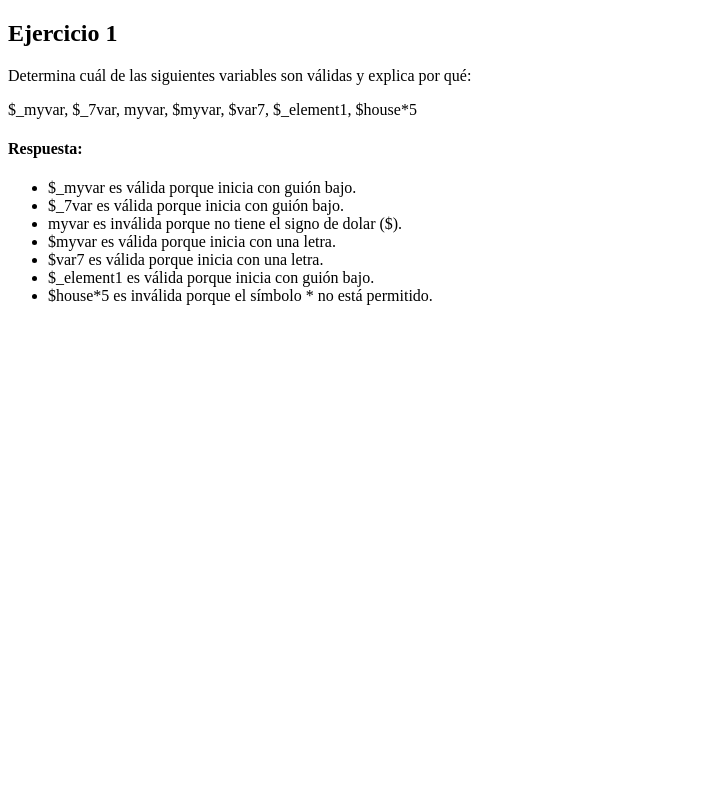
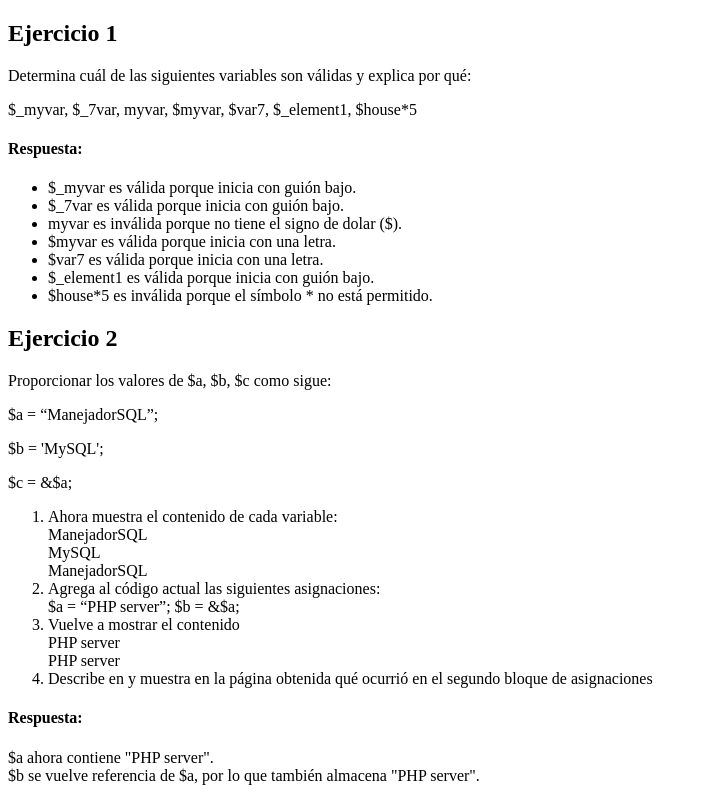
Before and after one commit to MaFeRuizS/Tec_Web, a PHP site: page / in a window 1280 px wide. Shown: the whole page, without its empty margins (0-708 px from the left). Run offline with PHP 8.4, Linux system fonts and the light colour scheme.

Commit message:
Se añadió código PHP para mostrar como funcionan las variable y asignaciones a ellas

```diff
--- a/practica/p04/index.php
+++ b/practica/p04/index.php
@@ -30,5 +30,46 @@
         echo '<li>$house*5 es inválida porque el símbolo * no está permitido.</li>';
         echo '</ul>';
     ?>
+
+    <h2>Ejercicio 2</h2>
+    <p>Proporcionar los valores de $a, $b, $c como sigue:</p>
+    <p>$a = “ManejadorSQL”;</p>
+    <p>$b = 'MySQL'; </p>
+    <p>$c = &$a; </p>
+    <?php
+    $a = "ManejadorSQL";
+    $b = 'MySQL';
+    $c = &$a;
+
+    echo '<ol>';
+    echo '<li> Ahora muestra el contenido de cada variable: </li>';
+    echo "$a";
+    echo '<br>';
+    echo "$b";
+    echo '<br>';
+    echo "$c";
+    echo '<li> Agrega al código actual las siguientes asignaciones: </li>';
+    echo '$a = “PHP server”; ';
+    echo ' $b = &$a;';
+
+    $a = "PHP server";
+    $b = &$a;
+
+    echo '<li> Vuelve a mostrar el contenido </li>';
+    echo "$a";
+    echo '<br>';
+    echo "$b";
+
+    echo '<li>Describe en y muestra en la página obtenida qué ocurrió en el segundo bloque de asignaciones</li>';
+    echo '</ol>';
+
+    echo '<h4>Respuesta: </h4>';
+    echo '$a ahora contiene "PHP server".';
+    echo '<br>';
+    echo '$b se vuelve referencia de $a, por lo que también almacena "PHP server".';
+
+    ?>
+
+
 </body>
 </html>
```
